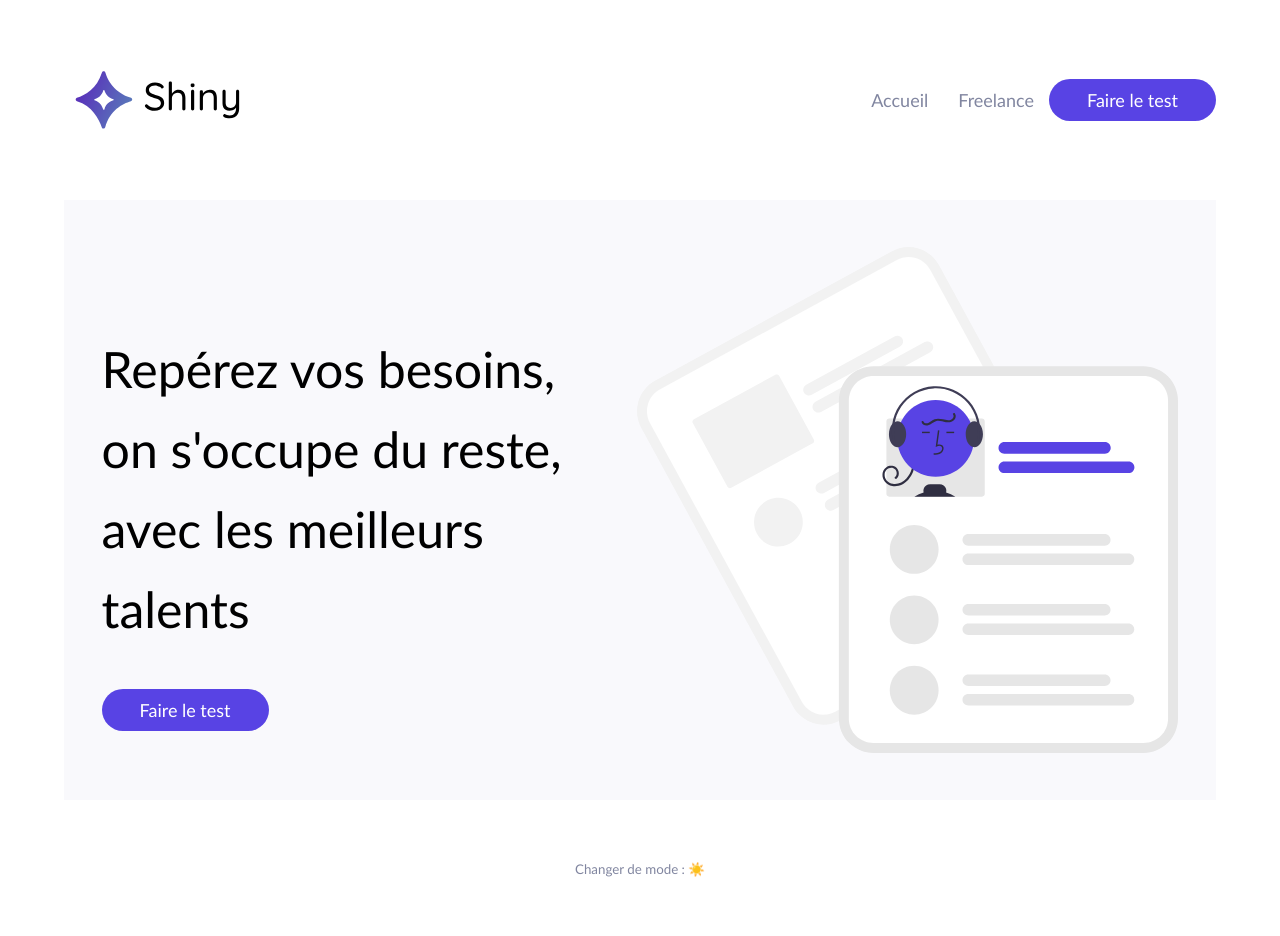
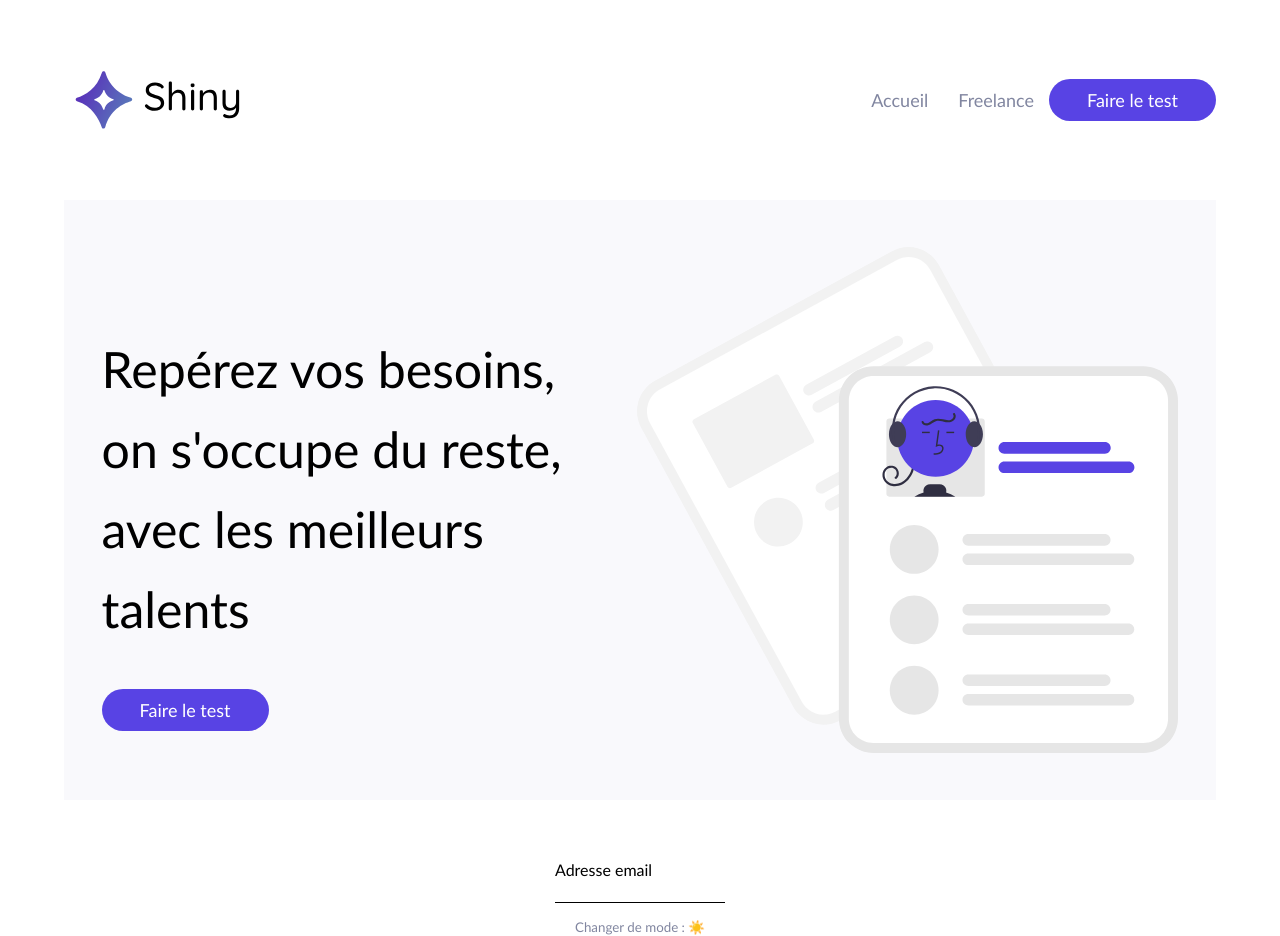
Before and after one commit to DevWeb13/shiny-agency, a React (Create React App) app: page / in a window 1280 px wide. Before the commit the page ends 878 px from the top, so only its background shows below. Built offline with nearby package versions, Linux system fonts and the light colour scheme.

Commit message:
feat: Footer.jsx
import and display EmailInput

```diff
--- a/src/components/Footer/index.jsx
+++ b/src/components/Footer/index.jsx
@@ -2,10 +2,11 @@ import { useContext } from 'react';
 import styled from 'styled-components';
 import { ThemeContext } from '../../utils/context';
 import colors from '../../utils/style/colors';
+import EmailInput from '../EmailInput';
 
 const FooterContainer = styled.footer`
   display: flex;
-  flex-direction: row;
+  flex-direction: column;
   align-items: center;
   justify-content: center;
   padding-top: 60px;
@@ -22,6 +23,7 @@ function Footer() {
   const { toggleTheme, theme } = useContext(ThemeContext);
   return (
     <FooterContainer>
+      <EmailInput theme={theme} />
       <NightModeButton onClick={() => toggleTheme()}>
         Changer de mode : {theme === 'light' ? '☀️' : '🌙'}
       </NightModeButton>
```
